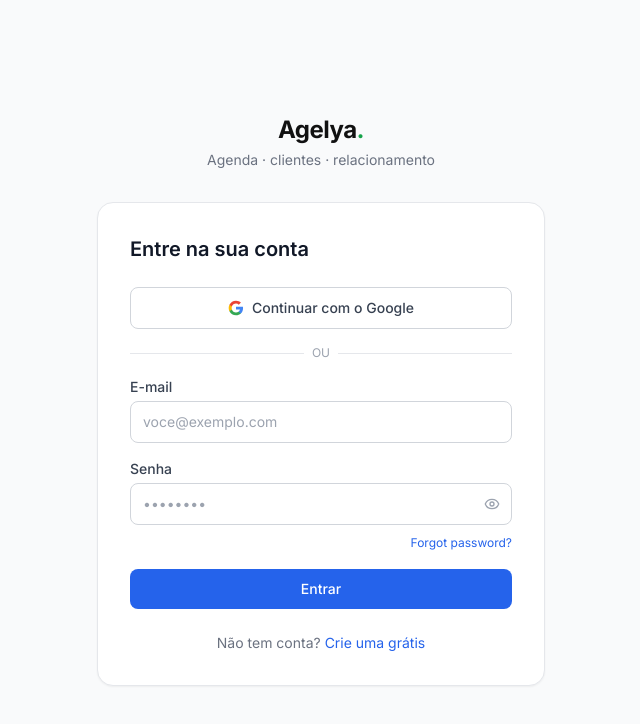
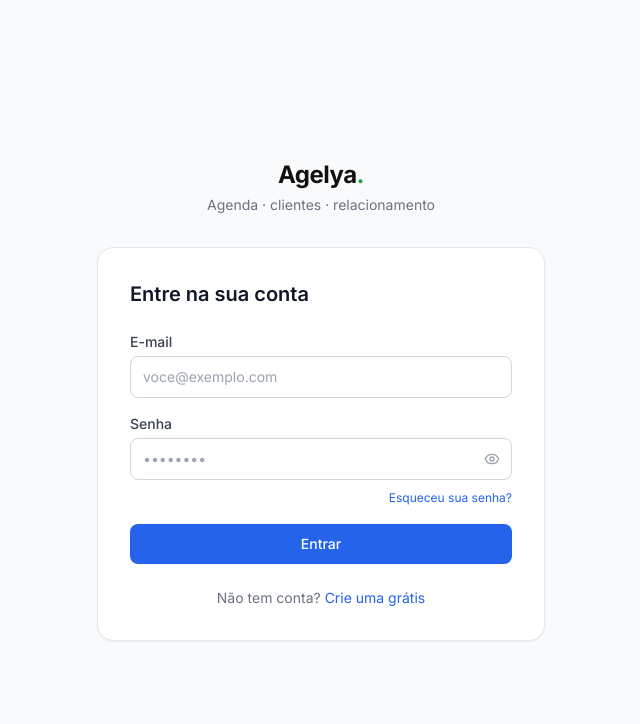
Before and after one commit to anthonytribeiro587/agelya, a Next.js app: page /login in a window 1280 px wide. Shown: the top 724 px of the page, without its empty margins (319-959 px from the left). Built offline with nearby package versions, Linux system fonts and the light colour scheme; no server answers.

Commit message:
fix: hide Google login unless explicitly enabled

```diff
--- a/app/(auth)/login/page.tsx
+++ b/app/(auth)/login/page.tsx
@@ -9,6 +9,7 @@
   searchParams: { redirectTo?: string; error?: string }
 }) {
   const t = await getTranslations('auth.login')
+  const googleAuthEnabled = process.env.NEXT_PUBLIC_GOOGLE_AUTH_ENABLED === 'true'
 
   return (
     <div className="bg-white rounded-2xl shadow-sm border border-gray-200 p-8">
@@ -20,6 +21,8 @@
         </div>
       )}
 
+      {googleAuthEnabled && (
+        <>
           <form action={loginWithGoogle}>
             <input type="hidden" name="redirectTo" value={searchParams.redirectTo ?? '/dashboard'} />
             <button
@@ -44,6 +47,8 @@
               <span className="bg-white px-2">{t('divider')}</span>
             </div>
           </div>
+        </>
+      )}
 
       <form action={login} className="space-y-4">
         <input type="hidden" name="redirectTo" value={searchParams.redirectTo ?? '/dashboard'} />
@@ -68,7 +73,7 @@
           />
           <div className="text-right mt-1">
             <Link href="/forgot-password" className="text-xs text-blue-600 hover:underline">
-              Forgot password?
+              {t('forgotPassword')}
             </Link>
           </div>
         </div>
```
Lines whose indentation alone changed are shown as unchanged.
